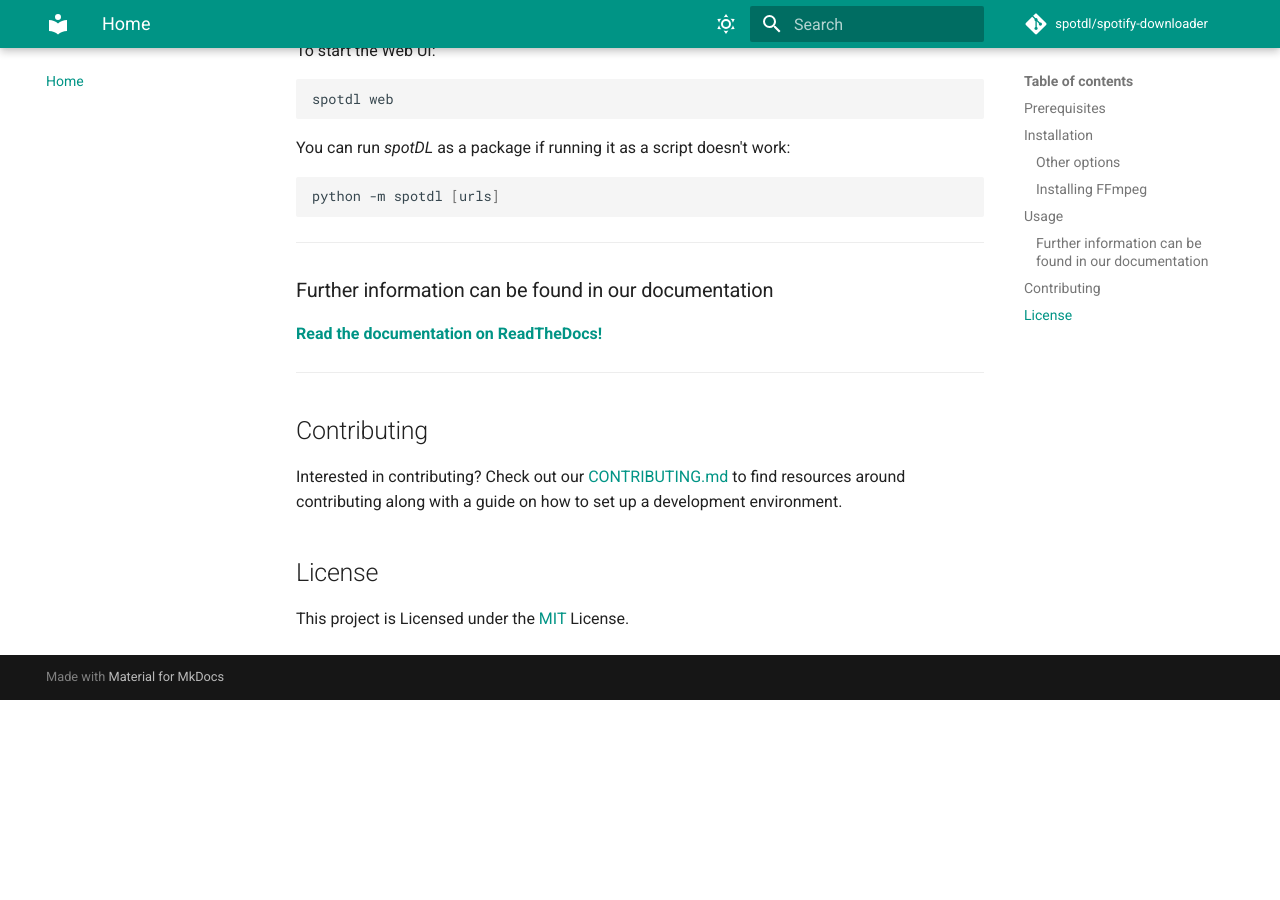
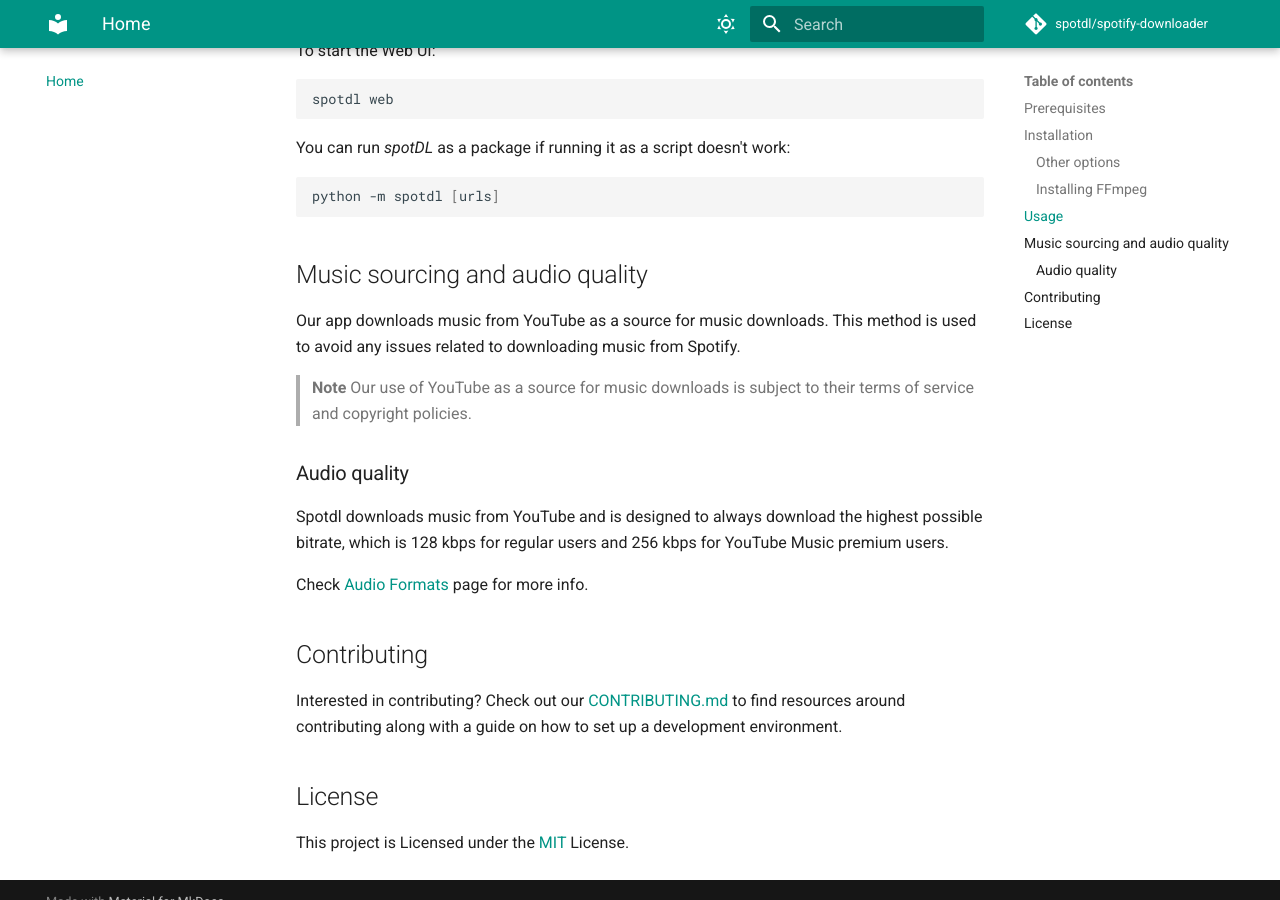
Before and after one commit to spotDL/spotify-downloader, an MkDocs documentation site: the page built from docs/index.md, in a window 1280 px wide and 900 px high, scrolled down 1932 px. Built offline with MkDocs 1.6.1 and Material for MkDocs 9.7.7, drawn with Linux system fonts in a browser that asks for light colours; comment, search, counter and statistics services are not loaded; before the commit the page ends 2632 px from its top, so only the background shows below that.

Commit message:
added sections with info regarding audio source/quality

````diff
--- a/docs/index.md
+++ b/docs/index.md
@@ -2,6 +2,7 @@
 
 <!---
 !!! IF EDITING THE README, ENSURE TO COPY THE WHOLE FILE TO index.md in `/docs/`
+ALSO MAKE SURE TO REMOVE ANY HTML TAGS
 --->
 
 # spotDL v4
@@ -98,13 +99,18 @@
 python -m spotdl [urls]
 ```
 
-______________________________________________________________________
+## Music sourcing and audio quality
 
-### Further information can be found in our documentation
+Our app downloads music from YouTube as a source for music downloads. This method is used to avoid any issues related to downloading music from Spotify.
 
-**[Read the documentation on ReadTheDocs!](http://spotdl.rtfd.io/)**
+> **Note**
+> Our use of YouTube as a source for music downloads is subject to their terms of service and copyright policies.
 
-______________________________________________________________________
+### Audio quality
+
+Spotdl downloads music from YouTube and is designed to always download the highest possible bitrate, which is 128 kbps for regular users and 256 kbps for YouTube Music premium users.
+
+Check [Audio Formats](USAGE#audio-formats-and-quality) page for more info.
 
 ## Contributing
 
````
Also changed, not shown: README.md (+11 -4 lines).
